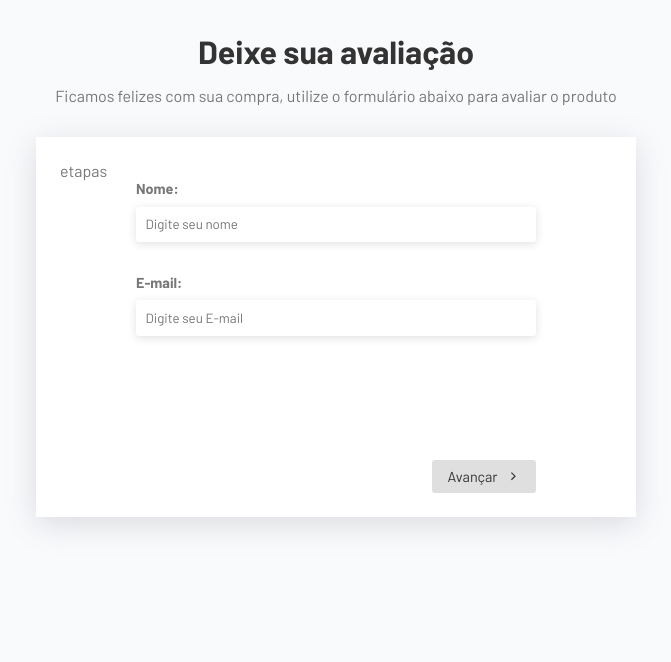
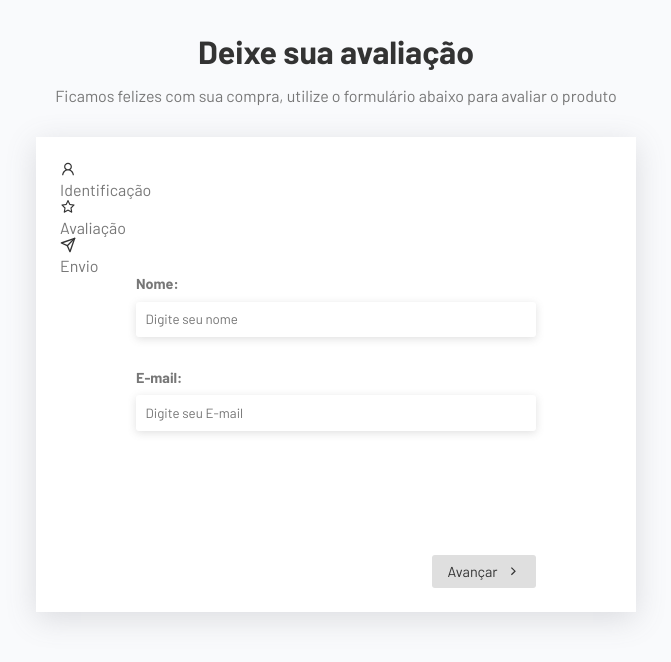
Before and after one commit to Marcellyz/formulario_multistep_react, a React (Vite) app: page / in a window 1280 px wide. Shown: the top 662 px of the page, without its empty margins (304-975 px from the left). Built offline with nearby package versions, Linux system fonts and the light colour scheme.

Commit message:
feat: adicionando componente para exibição de estágios do formulário

```diff
--- a/src/App.jsx
+++ b/src/App.jsx
@@ -6,11 +6,13 @@
 import UserForm from './components/UserForm'
 import ReviewForm from './components/ReviewForm'
 import  Thanks from './components/Thanks'
+import Steps from './components/Steps';
 
 // Hooks
 import { useForm } from './hooks/UseForm';
 
 import './App.css'
+
 
 function App() {
 
@@ -26,7 +28,7 @@
           <p>Ficamos felizes com sua compra, utilize o formulário abaixo para avaliar o produto</p>
         </div>
         <div className="form-container">
-          <p>etapas</p>
+          <Steps currentStep={currentStep}/>
           <form onSubmit={(e) => changeStep(currentStep + 1, e)}>
             <div className="inputs-container">{currentComponent}</div>
             <div className="actions">
--- /dev/null
+++ b/src/components/Steps.jsx
@@ -0,0 +1,26 @@
+import { AiOutlineStar, AiOutlineUser } from 'react-icons/ai'
+import { FiSend } from 'react-icons/fi'
+import './Steps.css'
+
+
+
+const Steps = ({ currentStep }) => {
+  return (
+    <div className='steps'>
+        <div className="step active">
+            <AiOutlineUser/>
+            <p>Identificação</p>
+        </div>
+        <div className={`step ${currentStep >= 1 ? "active" : ""}`}>
+            <AiOutlineStar/>
+            <p>Avaliação</p>
+        </div>
+        <div className={`step ${currentStep >= 2 ? "active" : ""}`}>
+            <FiSend/>
+            <p>Envio</p>
+        </div>
+    </div>
+  )
+}
+
+export default Steps
```
Also changed, not shown: src/components/Steps.css (added).
